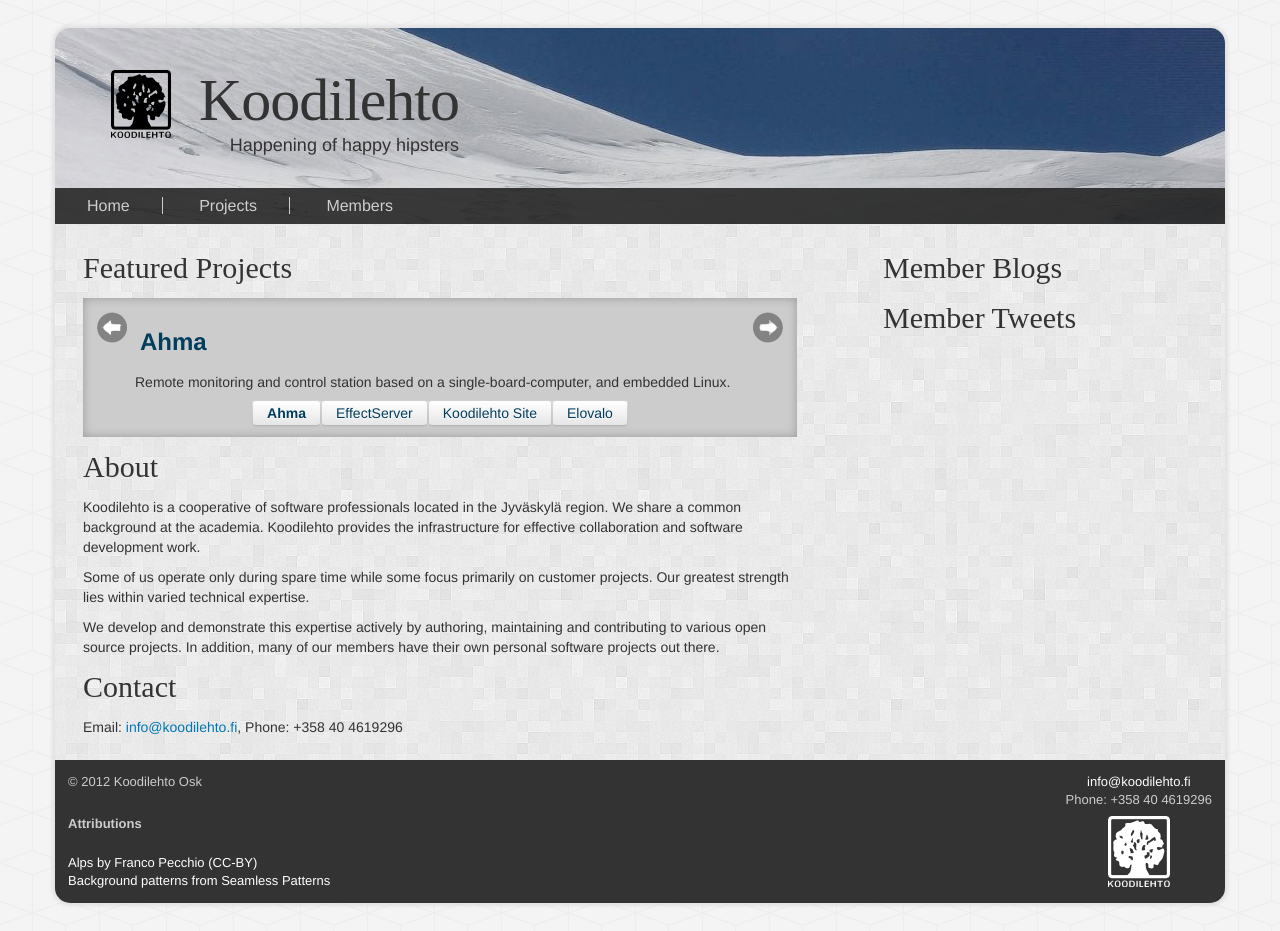
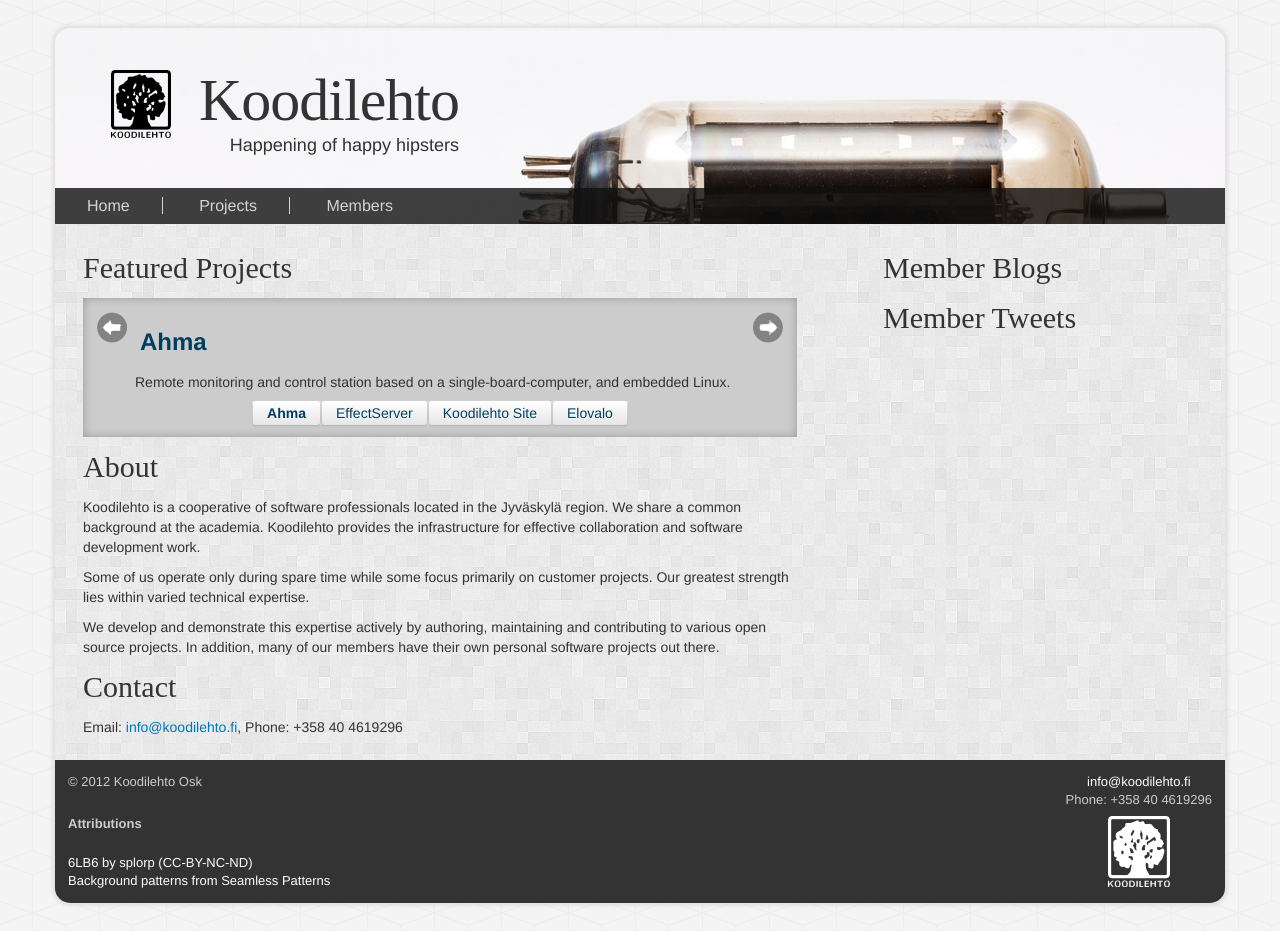
Before and after one commit to koodilehto/koodilehto-site, a Jekyll site: the page built from index.html, in a window 1280 px wide. Built offline with Jekyll 4.4.1, drawn with Linux system fonts in a browser that asks for light colours; some web fonts are replaced.

Commit message:
Replace header background with something nicer

```diff
--- a/_layouts/layout.html
+++ b/_layouts/layout.html
@@ -57,7 +57,7 @@
 
             <div id="attributions">
                 <h3>Attributions</h3>
-                <div><a href="http://de.fotopedia.com/items/flickr-161058424">Alps by Franco Pecchio (CC-BY)</a></div>
+                <div><a href="http://www.flickr.com/photos/13522901@N00/6945360545/">6LB6 by splorp (CC-BY-NC-ND)</a></div>
                 <div><a href="http://subtlepatterns.com/">Background patterns from Seamless Patterns</a></div>
             </div>
         </footer>
--- a/css/base.css
+++ b/css/base.css
@@ -91,8 +91,7 @@
     padding: 0;
     -moz-border-radius: 15px 15px 0 0;
     border-radius: 15px 15px 0 0;
-    background-image: url("../images/alps.jpg"); /* http://de.fotopedia.com/items/flickr-161058424 */
-    background-position: -60px -200px;
+    background-image: url("../images/tube.jpg"); /* http://www.flickr.com/photos/13522901@N00/6945360545/*/
 }
 
 #siteHeader {
```
Also changed, not shown: images/tube.jpg (added), images/tube.png (added).
